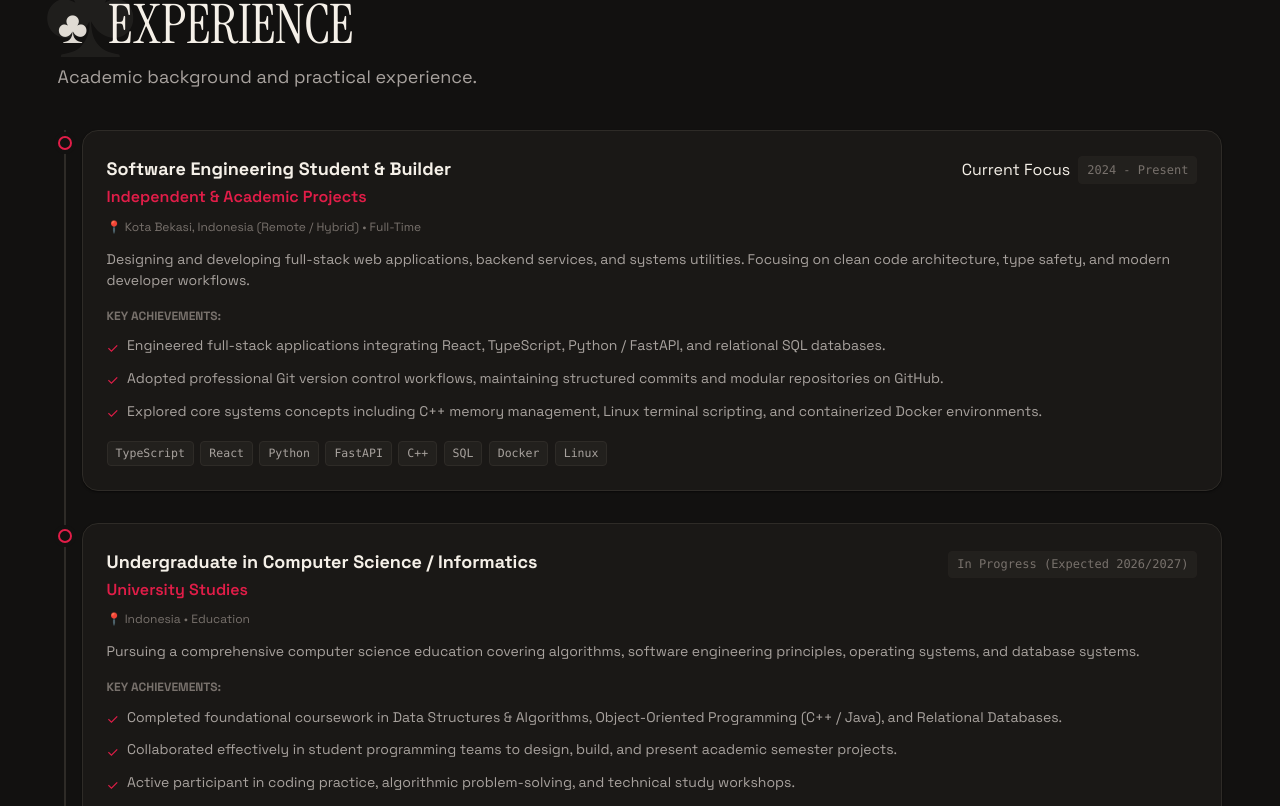
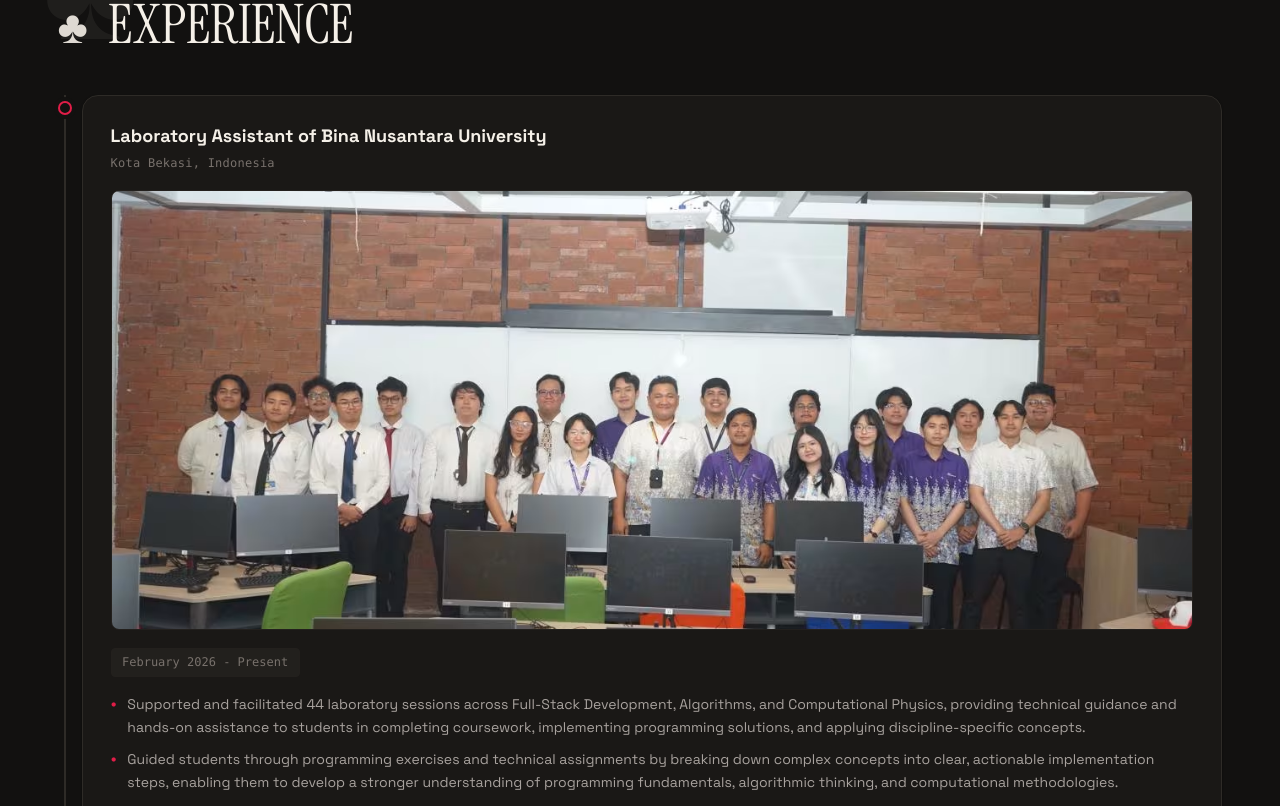
Before and after one commit to razeequtama/portfolio-website, a React (Vite) app: page / in a window 1280 px wide. Shown: the part 2574-3380 px from the top of the page. Built offline with nearby package versions, Linux system fonts and the light colour scheme; a web font is replaced by a local one.

Commit message:
Add experiences

```diff
--- a/index.html
+++ b/index.html
@@ -5,7 +5,7 @@
     <link rel="icon" type="image/svg+xml" href="/favicon.svg" />
     <meta name="viewport" content="width=device-width, initial-scale=1.0" />
     <meta name="description" content="Raziq Rabbani Utama — Software Engineering Internship Portfolio featuring full-stack applications, systems tools, and interactive experiences." />
-    <title>Raziq Rabbani Utama — Software Engineer Portfolio</title>
+    <title>Raziq Rabbani Utama - Software Engineer Portfolio</title>
     <!-- Typography: Option 3 - Boutique Auteur + Project Logos Fonts (New Rocker, Philosopher) -->
     <link rel="preconnect" href="https://fonts.googleapis.com" />
     <link rel="preconnect" href="https://fonts.gstatic.com" crossorigin />
--- a/src/components/common/SectionHeader.tsx
+++ b/src/components/common/SectionHeader.tsx
@@ -92,7 +92,7 @@ export const SectionHeader: React.FC<SectionHeaderProps> = ({
           </React.Fragment>
         ))}
       </h1>
-      <p className="section-subtitle">{subtitle}</p>
+      {subtitle ? <p className="section-subtitle">{subtitle}</p> : null}
     </header>
   );
 };
--- a/src/data/portfolioData.ts
+++ b/src/data/portfolioData.ts
@@ -66,7 +66,7 @@ export const portfolioSections: SectionMeta[] = [
     cardSuit: 'clubs',
     cardRank: '4',
     title: 'EXPERIENCE',
-    subtitle: 'Academic background and practical experience.',
+    subtitle: '',
     shortDesc: 'Education trajectory, coursework foundations, and self-directed engineering.',
     badge: 'Timeline',
   },
@@ -167,52 +167,44 @@ export const projectsData: ProjectItem[] = [
    ========================================================================= */
 export const experienceData: ExperienceItem[] = [
   {
-    id: 'exp-independent-builder',
-    role: 'Software Engineering Student & Builder',
-    company: 'Independent & Academic Projects',
-    period: '2024 - Present',
-    location: 'Kota Bekasi, Indonesia (Remote / Hybrid)',
-    type: 'Full-Time',
-    summary:
-      'Designing and developing full-stack web applications, backend services, and systems utilities. Focusing on clean code architecture, type safety, and modern developer workflows.',
+    id: 'exp-lab-assistant-binus',
+    role: 'Laboratory Assistant of Bina Nusantara University',
+    location: 'Kota Bekasi, Indonesia',
+    image: '/experience_pictures/lab_assistant.avif',
+    period: 'February 2026 - Present',
     achievements: [
-      'Engineered full-stack applications integrating React, TypeScript, Python / FastAPI, and relational SQL databases.',
-      'Adopted professional Git version control workflows, maintaining structured commits and modular repositories on GitHub.',
-      'Explored core systems concepts including C++ memory management, Linux terminal scripting, and containerized Docker environments.',
+      'Supported and facilitated 44 laboratory sessions across Full-Stack Development, Algorithms, and Computational Physics, providing technical guidance and hands-on assistance to students in completing coursework, implementing programming solutions, and applying discipline-specific concepts.',
+      'Guided students through programming exercises and technical assignments by breaking down complex concepts into clear, actionable implementation steps, enabling them to develop a stronger understanding of programming fundamentals, algorithmic thinking, and computational methodologies.',
+      'Diagnosed, analyzed, and assisted in resolving programming errors, logical inconsistencies, and implementation issues, helping students strengthen their debugging techniques, analytical reasoning, and independent problem-solving capabilities.',
+      'Facilitated practical, hands-on learning experiences by bridging theoretical knowledge with real-world technical applications, encouraging students to translate abstract concepts into functional code, algorithmic solutions, and computational implementations.',
+      'Assisted students in understanding software development workflows, algorithm design principles, and computational problem-solving techniques, reinforcing their ability to approach technical challenges systematically and develop reliable solutions.',
     ],
-    techStack: ['TypeScript', 'React', 'Python', 'FastAPI', 'C++', 'SQL', 'Docker', 'Linux'],
-    featuredBadge: 'Current Focus',
+    techStack: [
+      'Algorithms',
+      'Data Structures',
+      'Computational Physics',
+      'HTML',
+      'CSS',
+      'JavaScript',
+      'Python',
+      'C',
+      'C++',
+      'PHP',
+      'MySQL',
+    ],
   },
   {
-    id: 'exp-education',
-    role: 'Undergraduate in Computer Science / Informatics',
-    company: 'University Studies',
-    period: 'In Progress (Expected 2026/2027)',
-    location: 'Indonesia',
-    type: 'Education',
-    summary:
-      'Pursuing a comprehensive computer science education covering algorithms, software engineering principles, operating systems, and database systems.',
+    id: 'exp-assistant-manager-bnec',
+    role: 'Assistant Manager of Bina Nusantara University English Club (BNEC) Brand Management Division',
+    location: 'Kota Bekasi, Indonesia',
+    image: '/experience_pictures/assistant_manager.avif',
+    period: 'September 2026 - Present',
     achievements: [
-      'Completed foundational coursework in Data Structures & Algorithms, Object-Oriented Programming (C++ / Java), and Relational Databases.',
-      'Collaborated effectively in student programming teams to design, build, and present academic semester projects.',
-      'Active participant in coding practice, algorithmic problem-solving, and technical study workshops.',
+      'Coordinated club activities and organizational initiatives, supporting project execution and alignment with organizational objectives.',
+      'Oversaw the production of 50+ club design assets, maintaining visual consistency and adherence to established design standards.',
+      'Served as Vice Project Manager for The Extraordinary Festival Seminar, Workshop, and Talkshow, supporting cross-functional coordination and event execution.',
+      'Led the Design Division for New Member Recruitment and the Welcoming Party, coordinating design deliverables and ensuring consistency across organizational events.',
     ],
-    techStack: ['Data Structures', 'Algorithms', 'C++', 'Python', 'SQL', 'OOP', 'Linux'],
-  },
-  {
-    id: 'exp-developer-community',
-    role: 'Technical Learner & Open Source Collaborator',
-    company: 'Developer Communities & Hackathons',
-    period: '2023 - Present',
-    location: 'Online',
-    type: 'Contract',
-    summary:
-      'Active learner engaging with open-source communities, technical documentation, and exploring emerging web and systems development tools.',
-    achievements: [
-      'Published and documented personal open-source repositories and reproducible code samples on GitHub.',
-      'Built hands-on familiarity with Linux CLI environments, shell scripting (Bash), and Postman API testing suites.',
-    ],
-    techStack: ['Git', 'GitHub', 'Bash', 'Postman', 'VS Code'],
   },
 ];
 
--- a/src/pages/ExperiencePage.tsx
+++ b/src/pages/ExperiencePage.tsx
@@ -17,58 +17,52 @@ export const ExperiencePage: React.FC = () => {
 
       {/* Experience Timeline */}
       <div className="timeline-container">
-        {/* === DUPLICATE THIS BLOCK OF CODE TO ADD A NEW Experience Milestone === */}
         {experienceData.map((item: ExperienceItem) => (
           <div key={item.id} className="timeline-item">
             <div className="timeline-dot" aria-hidden="true" />
 
             <div className="surface-card timeline-content-card">
               <div className="timeline-header">
-                <div>
                 <h2 className="timeline-role">{item.role}</h2>
-                  <div className="timeline-company">{item.company}</div>
-                </div>
-                <div style={{ display: 'flex', gap: '0.5rem', alignItems: 'center' }}>
-                  {item.featuredBadge && (
-                    <span className="card-badge" style={{ borderColor: 'var(--accent-color)' }}>
-                      {item.featuredBadge}
-                    </span>
-                  )}
-                  <span className="timeline-period-badge">{item.period}</span>
-                </div>
               </div>
 
-              <div style={{ fontSize: 'var(--text-xs)', color: 'var(--text-muted)', marginBottom: '0.75rem' }}>
-                📍 {item.location} • {item.type}
+              <div className="timeline-location">{item.location}</div>
+
+              {item.image && (
+                <div className="timeline-image-container">
+                  <img
+                    src={item.image}
+                    alt={item.role}
+                    className="timeline-image"
+                    loading="lazy"
+                    decoding="async"
+                  />
                 </div>
+              )}
 
-              <p className="timeline-summary">{item.summary}</p>
+              <div className="timeline-period-badge">{item.period}</div>
 
-              {/* Achievements Checklist */}
-              <div style={{ fontSize: 'var(--text-xs)', fontWeight: 700, textTransform: 'uppercase', color: 'var(--text-muted)', marginBottom: '0.5rem' }}>
-                Key Achievements:
-              </div>
               <ul className="timeline-achievements">
                 {item.achievements.map((achievement, idx) => (
                   <li key={idx} className="timeline-achievement-item">
-                    <span className="timeline-achievement-icon">✓</span>
+                    <span className="timeline-achievement-icon" aria-hidden="true">•</span>
                     <span>{achievement}</span>
                   </li>
                 ))}
               </ul>
 
-              {/* Technologies Used */}
-              <div className="project-tags" style={{ marginTop: '1rem', marginBottom: 0 }}>
+              {item.techStack && item.techStack.length > 0 && (
+                <div className="project-tags" style={{ marginTop: '1.25rem', marginBottom: 0 }}>
                   {item.techStack.map((tech) => (
                     <span key={tech} className="tag-badge">
                       {tech}
                     </span>
                   ))}
                 </div>
+              )}
             </div>
           </div>
         ))}
-        {/* === END OF TIMELINE MILESTONE BLOCK === */}
       </div>
     </div>
   );
--- a/src/styles/pages.css
+++ b/src/styles/pages.css
@@ -982,7 +982,7 @@
 .timeline-container {
   display: flex;
   flex-direction: column;
-  gap: 2rem;
+  gap: 2.25rem;
   position: relative;
   padding-left: 1.5rem;
 }
@@ -1014,7 +1014,7 @@
 }
 
 .timeline-content-card {
-  padding: 1.5rem;
+  padding: 1.75rem;
 }
 
 .timeline-header {
@@ -1023,57 +1023,83 @@
   justify-content: space-between;
   align-items: baseline;
   gap: 0.5rem;
-  margin-bottom: 0.5rem;
+  margin-bottom: 0.35rem;
 }
 
 .timeline-role {
   font-size: var(--text-lg);
   font-weight: 700;
   color: var(--text-primary);
+  line-height: 1.35;
 }
 
-.timeline-company {
-  font-size: var(--text-base);
-  color: var(--accent-color);
-  font-weight: 600;
+.timeline-location {
+  font-size: var(--text-xs);
+  color: var(--text-muted);
+  font-family: var(--font-mono);
+  letter-spacing: 0.02em;
+  margin-bottom: 1rem;
+}
+
+.timeline-image-container {
+  width: 100%;
+  max-height: 440px;
+  border-radius: var(--radius-md);
+  overflow: hidden;
+  border: 1px solid var(--border-subtle);
+  background-color: var(--bg-surface-hover);
+  margin-bottom: 1.15rem;
+}
+
+.timeline-image {
+  width: 100%;
+  height: auto;
+  max-height: 440px;
+  object-fit: cover;
+  object-position: center;
+  display: block;
+  transition: transform 0.4s ease;
+}
+
+.timeline-content-card:hover .timeline-image {
+  transform: scale(1.015);
 }
 
 .timeline-period-badge {
+  display: inline-block;
   font-family: var(--font-mono);
   font-size: var(--text-xs);
   color: var(--text-muted);
   background-color: var(--bg-surface-hover);
   border: 1px solid var(--border-subtle);
-  padding: 0.2rem 0.5rem;
+  padding: 0.25rem 0.65rem;
   border-radius: var(--radius-sm);
-}
-
-.timeline-summary {
-  font-size: var(--text-sm);
-  color: var(--text-secondary);
-  line-height: 1.5;
   margin-bottom: 1rem;
+  width: fit-content;
 }
 
 .timeline-achievements {
   list-style: none;
   display: flex;
   flex-direction: column;
-  gap: 0.5rem;
-  margin-bottom: 1rem;
+  gap: 0.65rem;
+  margin-bottom: 0.5rem;
 }
 
 .timeline-achievement-item {
   display: flex;
   align-items: flex-start;
-  gap: 0.5rem;
+  gap: 0.65rem;
   font-size: var(--text-sm);
   color: var(--text-secondary);
+  line-height: 1.6;
 }
 
 .timeline-achievement-icon {
   color: var(--accent-color);
-  margin-top: 0.15rem;
+  font-size: 1.1rem;
+  line-height: 1.2;
+  flex-shrink: 0;
 }
 
 /* --- 05. TECH STACK PAGE --- */
```
Also changed, not shown: src/types/portfolio.ts (+5 -4 lines), public/experience_pictures/assistant_manager.avif (added), public/experience_pictures/lab_assistant.avif (added). Lines whose indentation alone changed are shown as unchanged.
